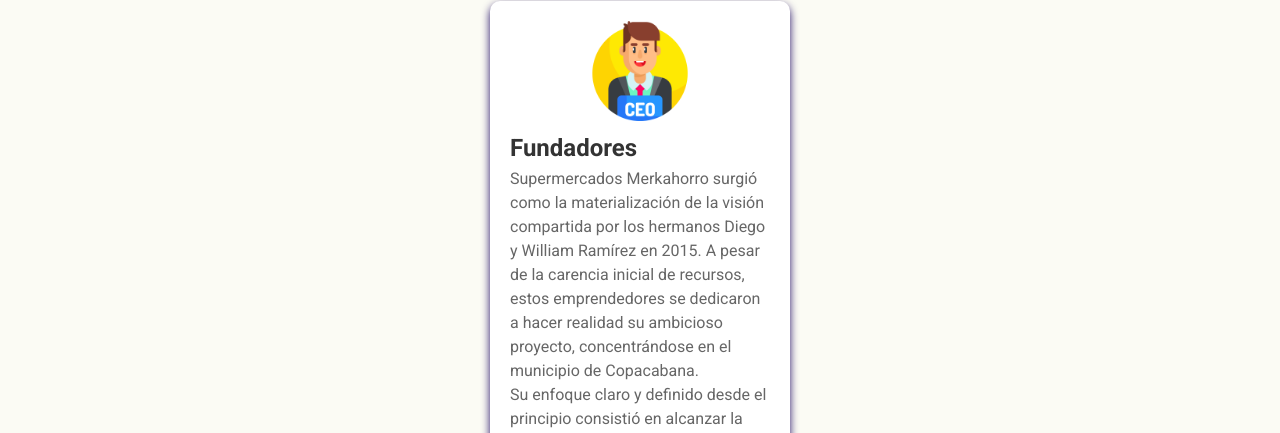
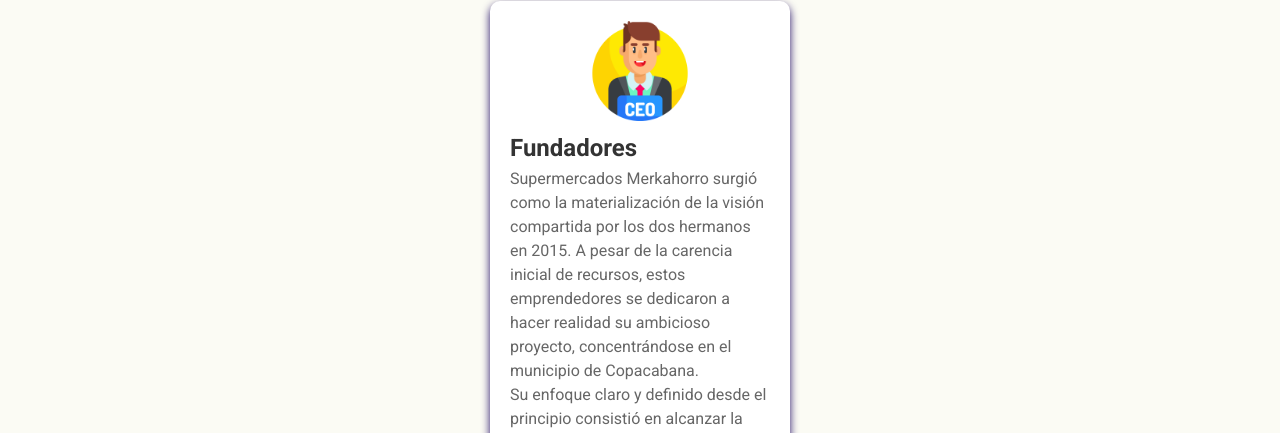
Before and after one commit to desarrolladorMK/Pagina-web_React, a React (Vite) app: page / in a window 1280 px wide. Shown: the part 3923-4356 px from the top of the page. Built offline with nearby package versions, Linux system fonts and the light colour scheme; no server answers.

Commit message:
cambios para prueba de conexion johan

```diff
--- a/src/pages/Home.jsx
+++ b/src/pages/Home.jsx
@@ -410,7 +410,7 @@
             <h2>Fundadores</h2>
             <p>
               Supermercados Merkahorro surgió como la materialización de la
-              visión compartida por los hermanos Diego y William Ramírez en 2015.
+              visión compartida por los dos hermanos en 2015.
               A pesar de la carencia inicial de recursos, estos emprendedores se
               dedicaron a hacer realidad su ambicioso proyecto, concentrándose en
               el municipio de Copacabana.
```
